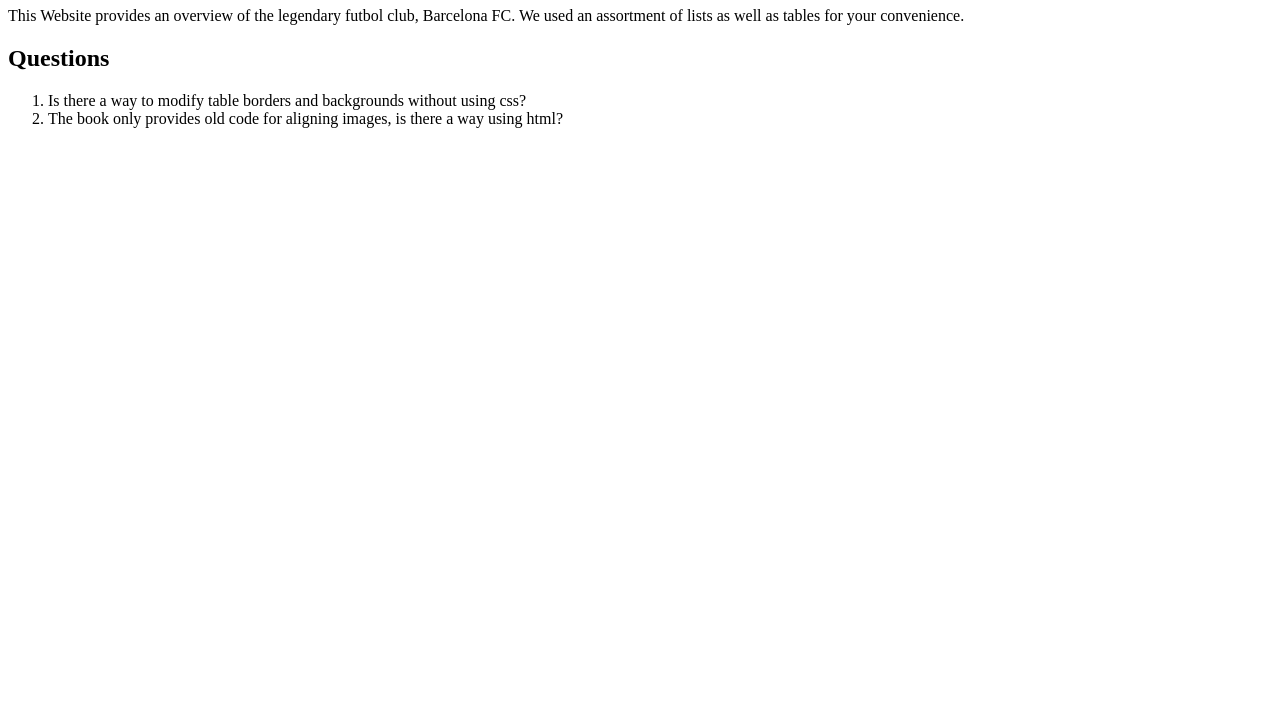
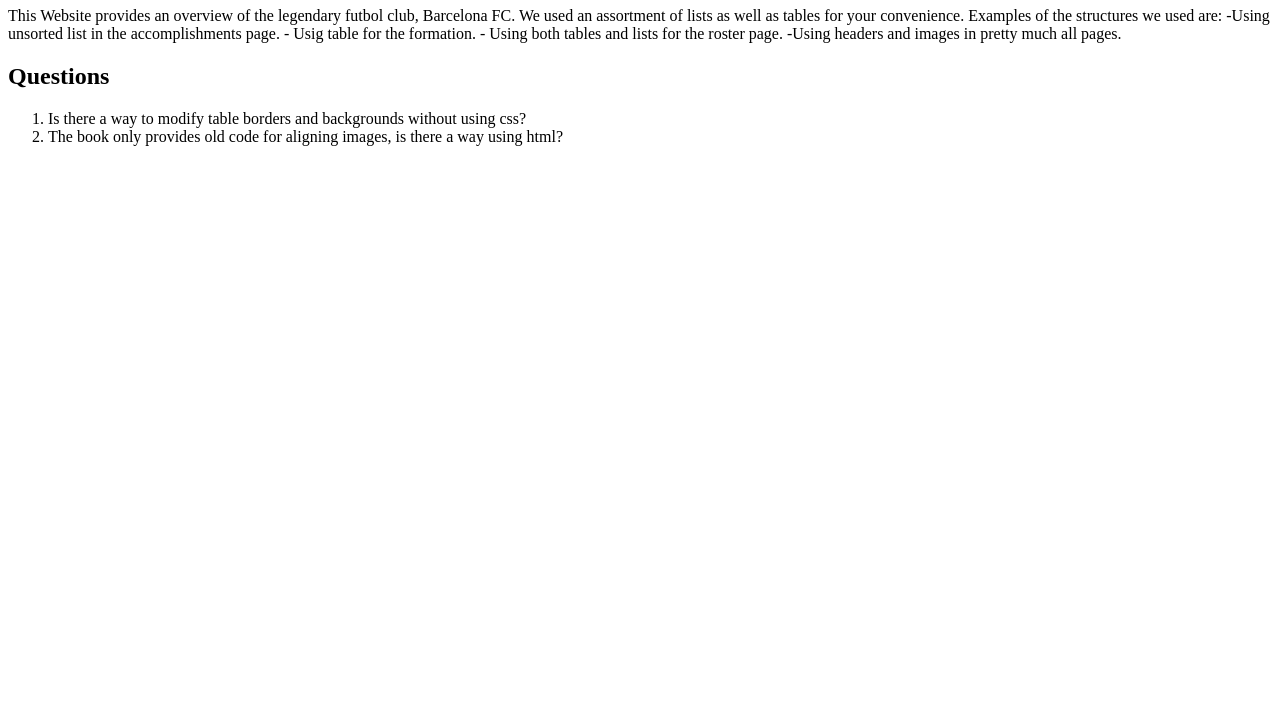
Before and after one commit to ArsenioBenitez/HW1, a plain HTML site: page notes.html in a window 1280 px wide. Shown: the part 73-800 px from the top of the page. Drawn offline with Linux system fonts and the light colour scheme.

Commit message:
Update notes.html

```diff
--- a/notes.html
+++ b/notes.html
@@ -7,7 +7,13 @@
   <body>
     <h1>Notes</h1>
     <p>This Website provides an overview of the legendary futbol club, Barcelona FC.
-       We used an assortment of lists as well as tables for your convenience.</p>
+       We used an assortment of lists as well as tables for your convenience.
+       Examples of the structures we used are:
+                -Using unsorted list in the accomplishments page.
+                - Usig table for the formation.
+                - Using both tables and lists for the roster page.
+                -Using headers and images in pretty much all pages.
+      </p>
 <h2>Questions</h2>
     <p>
       <ol>
```
